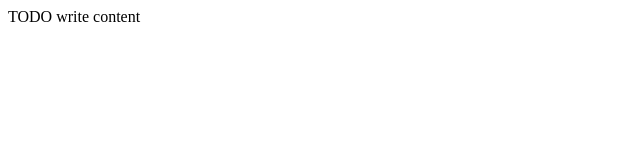
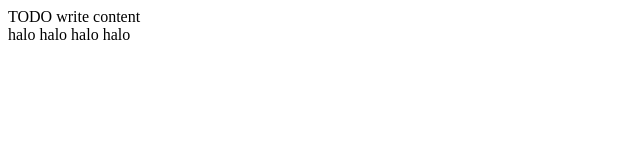
Before and after one commit to SheeYeap02/GUI_Grocery, a plain HTML site: page GrocerySystem/web/index.html in a window 1280 px wide. Shown: the whole page, without its empty margins (0-640 px from the left). Drawn offline with Linux system fonts and the light colour scheme.

Commit message:
halo test.

```diff
--- a/GrocerySystem/web/index.html
+++ b/GrocerySystem/web/index.html
@@ -12,5 +12,6 @@
     </head>
     <body>
         <div>TODO write content</div>
+        halo halo halo halo
     </body>
 </html>
```
